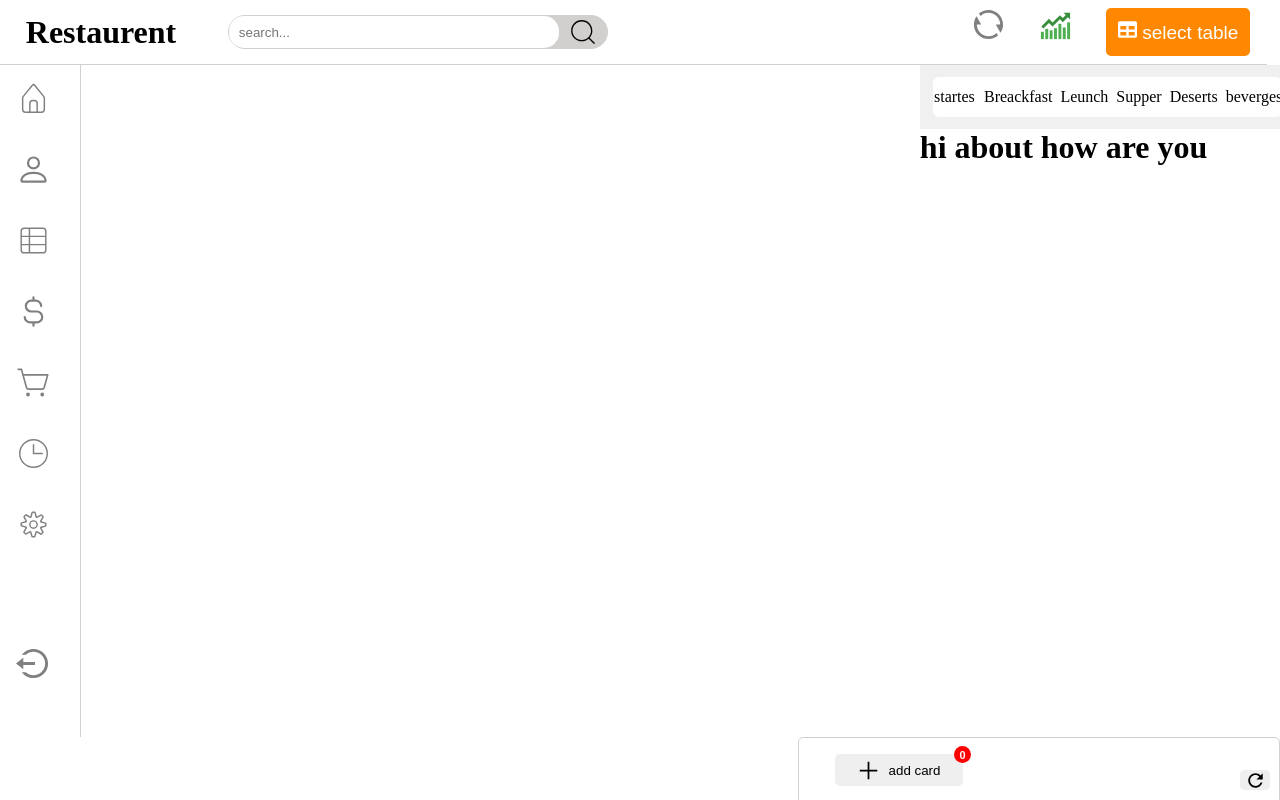
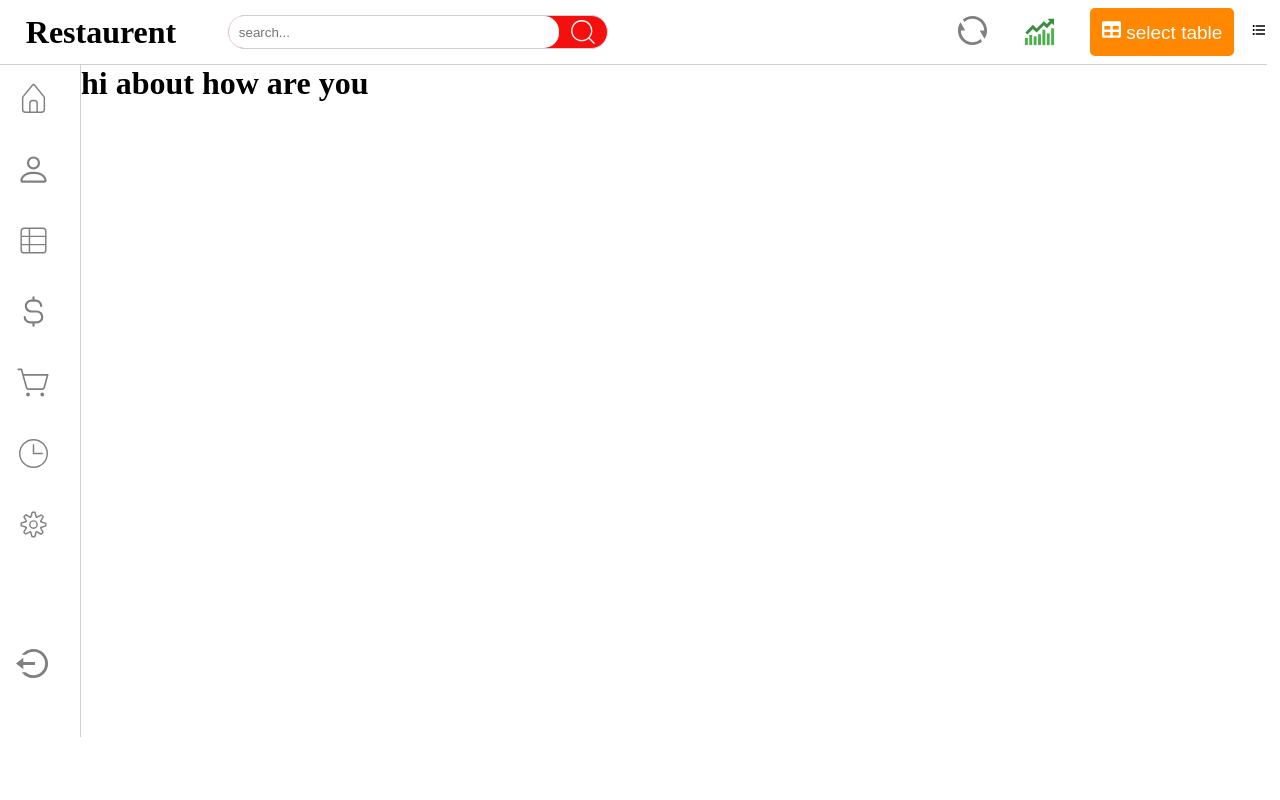
Before and after one commit to ziauddin-0987/restaurent.github.io, a React (Vite) app: page /About in a window 1280 px wide. Shown: the top 800 px of the page. Built offline with nearby package versions, Linux system fonts and the light colour scheme.

Commit message:
i change react in router and siderBar setting and leyout setting

```diff
--- a/src/App.css
+++ b/src/App.css
@@ -1,5 +1,6 @@
 .topAndSideBarFLex{
-  display: grid;
+  display: flex;
+  /* grid-template-columns: repeat(); */
 }
 
 
@@ -10,7 +11,7 @@
 
 
 .secoundNavBavANdMaiSide {
-  display: block;
+  display: flex;
 }
 .router {
   width: 100%;
--- a/src/App.jsx
+++ b/src/App.jsx
@@ -7,6 +7,8 @@ import Secondnav from "./components/secoundNav.jsx";
 import "./App.css";
 
 function App() {
+  // const sideBox = useContext()
+  // const [side,setside] = usestate(<Sidebar/>)
   return (
     <>
       <Topnavbar />
@@ -16,10 +18,15 @@ function App() {
           <Leftsidebar />
           <div className="secoundNavBavANdMaiSide">
             <Secondnav />
+            {/* <Outlet/> */}
+        {/* <Sidebar className="siderBar"/> */}
           </div>
 
         </div>
-        <Sidebar className="siderBar"/>
+        {/* <sideBox.provider value="side"> */}
+
+
+        {/* </sideBox.provider> */}
 
       </div>
     </>
--- a/src/components/leftSideBar.jsx
+++ b/src/components/leftSideBar.jsx
@@ -3,7 +3,6 @@ import { CiHome } from "react-icons/ci";
 import { CiSettings } from "react-icons/ci";
 import { BsPerson } from "react-icons/bs";
 import { CiViewTable } from "react-icons/ci";
-
 import { PiCurrencyDollarSimple } from "react-icons/pi";
 import { PiShoppingCartSimpleLight } from "react-icons/pi";
 import { CiClock2 } from "react-icons/ci";
--- a/src/components/secoundNav.jsx
+++ b/src/components/secoundNav.jsx
@@ -1,36 +1,11 @@
-import React, { useState } from "react";
+import React from "react";
 import "./secoundNav.css";
 import { Outlet } from "react-router-dom";
 
 export default function secoundNav() {
-  // const [secundData, setSecundData] = useState("");
-  function apiData() {}
-  function startes() {
-    console.log("startes");
-    apiData("startes");
-  }
 
   return (
     <>
-      <div className="topListItems">
-        <div className="listItems">
-          <ul>
-            <li
-              onClick={() => {
-                secundData;
-              }}
-            >
-              startes
-            </li>
-            <li onClick={apiData}>Breackfast</li>
-            <li onClick={apiData}>Leunch</li>
-            <li onClick={apiData}>Supper</li>
-            <li onClick={apiData}>Deserts</li>
-            <li onClick={apiData}>beverges</li>
-          </ul>
-        </div>
-        <div className="outlet"></div>
-      </div>
       <Outlet />
     </>
   );
--- a/src/components/sideBar.jsx
+++ b/src/components/sideBar.jsx
@@ -1,4 +1,4 @@
-import React, { useState } from "react";
+import React, { useState ,useContext} from "react";
 import { GrAdd } from "react-icons/gr";
 import { IoMdRefresh } from "react-icons/io";
 import { RiLayoutBottomFill } from "react-icons/ri";
@@ -8,6 +8,7 @@ import { increment } from "../features/counterSlice.js";
 import "./sideBar.css";
 
 function sideBar() {
+
   const count = useSelector((state) => state.counter.value);
 
   // const dispatch = useDispatch();
--- a/src/components/topNavBar.css
+++ b/src/components/topNavBar.css
@@ -24,11 +24,11 @@
 }
 
 .searchInput {
-  /* display: none;  */
+  border: none;
   width: 20rem;
   height: 2rem;
   border-radius: 15px;
-  border:none;
+  outline:none;
   padding-left: 10px;
   /* border: 1px solid rgb(210, 207, 207); */
 }
@@ -37,7 +37,9 @@
   border :1px solid rgb(210, 207, 207);
   border-radius:30px ;
 display:flex;
-background-color: rgb(210, 207, 207);;
+background-color: rgb(245, 15, 15);
+cursor:pointer;
+/* background-color: rgb(210, 207, 207);; */
 }
 .searchBtnBox{
   display: flex;
@@ -47,16 +49,20 @@ background-color: rgb(210, 207, 207);;
 }
 
 .inputSearchBtn{
-  /* color:rgb(210, 207, 207); */
+  color:white;
   font-size: xx-large;
   font-weight: 800;
+
 }
 
 
 
 
 .threeittems {
+  /* margin-top:3px; */
   display: flex;
+  justify-content: center;
+  align-items: center;
 }
 
 .tableBtn {
@@ -69,24 +75,25 @@ background-color: rgb(210, 207, 207);;
   border: 3.5px solid rgb(255, 136, 0);
   color: white;
   font-size: 19px;
+  cursor:pointer;
 }
-@media only screen and (max-width: 1000px) {
+@media only screen and (max-width: 1200px) {
   /* .threeittems, */
   .HeadingAndInput {
-    gap: 3rem;
+    gap: 4rem;
     /* display: none; */
   }
   .searchInput {
     width: 18;
   }
 }
-@media only screen and (max-width: 850px) {
+@media only screen and (max-width: 1000px) {
   .searchInput {
     width: 15rem;
   }
 }
-@media only screen and (max-width: 775px) {
-  .searchInput,
+@media only screen and (max-width: 900px) {
+.inputAndSerchBtn,
   .threeittems {
     display: none;
   }
--- a/src/components/topNavBar.jsx
+++ b/src/components/topNavBar.jsx
@@ -1,20 +1,53 @@
-import React from "react";
+import {useState} from "react";
 import { RiRefreshLine } from "react-icons/ri";
 import { FcBullish } from "react-icons/fc";
 // import { CiSearch } from "react-icons/ci";
 import { FaTable } from "react-icons/fa";
 import { CiSearch } from "react-icons/ci";
+import Siders from "./sideBar.jsx";
+import { MdFormatListBulleted } from "react-icons/md";
+import { useDispatch } from "react-redux";
+import { Link } from "react-router-dom";
 
 import "./topNavBar.css";
 import "./leftSideBar.css";
 
 export default function TopNavBar() {
-  //  const [Values , setValues] = useState("")
-  //  const [data , setData] = useState([])
+  // let siderbars = "";
+  const dispatch = useDispatch();
+
+  // const Side = useSelector((state) => state.counter.value);
+// function inputClicks(){
+
+// }
+// if (a == 1) {
+//   console.log("on this button ");
+//   let siderbars= Side
+//   // <Siders/>
+//   a = 0;
+// } else if (a == 0) {
+//   console.log("off this button");
+//   let siderbars= ""
+//   a = 1;
+// }
+
+function abc(){
+
+  <Siders/>
+  // useDispatch()
+}
+
+   const [Values , setValues] = useState("")
+   const [data , setData] = useState([])
+  let a =1;
 
   function hendalEvent(e) {
-    console.log(e.target.value);
-    setValues(e.target.value, ...Values, setData(push(values)));
+    // console.log(e.target.value);
+    // setValues(e.target.value, ...Values, setData(push(values)));
+
+
+
+
   }
   function reload(e) {
     window.location.reload();
@@ -55,9 +88,18 @@ export default function TopNavBar() {
               <FcBullish className="anyIcon" />
             </div>
             <div className="button">
-              <button className="tableBtn ">
-                <FaTable /> select table
+               {/* onClick={} */}
+
+
+
+               <Link to="sider">
+              <button className="tableBtn " >
+                <FaTable  /> select table
               </button>
+              </Link>
+            </div>
+            <div className="manu">
+              <MdFormatListBulleted/>
             </div>
           </div>
         </div>
--- a/src/features/counterSlice.js
+++ b/src/features/counterSlice.js
@@ -1,7 +1,10 @@
 import { createSlice } from '@reduxjs/toolkit'
+
 
 const initialState = {
   value: 0,
+
+
 }
 
 export const counterSlice = createSlice({
@@ -15,6 +18,7 @@ export const counterSlice = createSlice({
       // immutable state based off those changes
       state.value += 1
     },
+
     // decrement: (state) => {
     //   state.value -= 1
     // },
@@ -24,7 +28,7 @@ export const counterSlice = createSlice({
   },
 })
 
-// Action creators are generated for each case reducer function
-export const { increment,  incrementByAmount } = counterSlice.actions
+
+export const { increment, incrementByAmount } = counterSlice.actions
 
 export default counterSlice.reducer
--- a/src/pages/Home.jsx
+++ b/src/pages/Home.jsx
@@ -41,9 +41,9 @@ function Home() {
                   <button className="sideBarButton adds">
                     <GrAdd
                       className="adds "
-                      onClick={() => dispatch(increment())}
+                      onClick={() => (dispatch(increment()))}
                     ></GrAdd>
-                    .
+
                   </button>
                   <img src={e.strMealThumb} alt="api img" className="apiImg" />
                   <h4 className="apiText">{e.strMeal}</h4>
```
Also changed, not shown: src/main.jsx (+12 -1 lines), src/pages/homeAndSecndNav.jsx (added), src/pages/secondnavBar.jsx (added).
